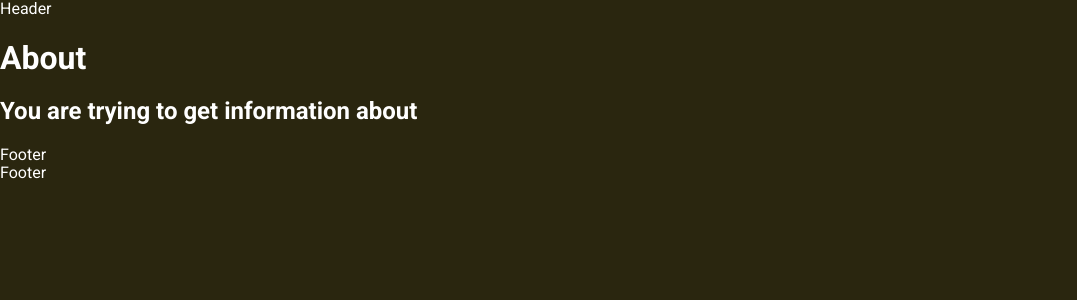
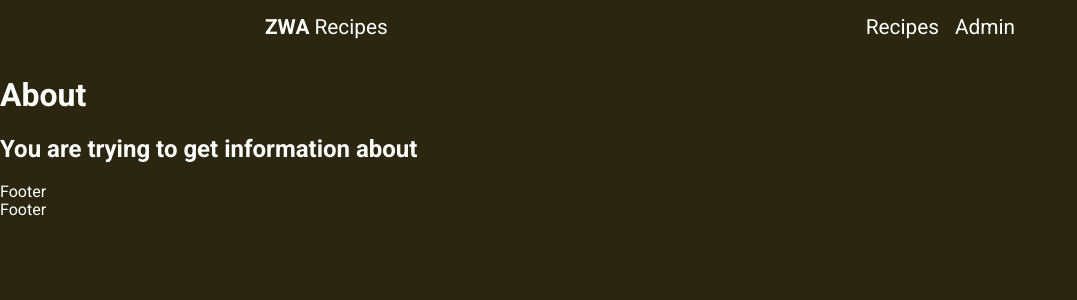
Before and after one commit to async-devil/cvut-fel-sit-zwa-semestralka, a PHP site: template src/views/about.php in a window 1280 px wide. Shown: the top 300 px of the page, without its empty margins (0-1077 px from the left). Run offline with PHP 8.4, Linux system fonts and the light colour scheme; the template is opened without the code that fills it, so the values that code supplies are empty.

Commit message:
feat: update header

```diff
--- a/src/public/styles/index.css
+++ b/src/public/styles/index.css
@@ -5,3 +5,43 @@ body {
   color: #ffffff;
   font-family: "Roboto", Arial, Helvetica, sans-serif;
 }
+
+a,
+a:hover,
+a:visited,
+a:active {
+  color: inherit;
+  text-decoration: none;
+
+  transition: text-decoration 0.2s ease;
+}
+
+header .wrapper {
+  max-width: 750px;
+
+  display: flex;
+  justify-content: space-between;
+
+  margin: 0 auto;
+  padding: 1rem 0;
+
+  font-size: 1.3rem;
+}
+
+header ul {
+  display: flex;
+  gap: 1rem;
+
+  padding: 0;
+  margin: 0;
+
+  list-style-type: none;
+}
+
+header ul a:hover {
+  text-decoration: underline;
+}
+
+main > h1 {
+  text-align: center;
+}
--- a/src/views/components/header.php
+++ b/src/views/components/header.php
@@ -1 +1,18 @@
-<header>Header</header>
+<?php
+require_once __DIR__ . "/../../common/Router/urlBuilder.php";
+
+use function App\urlBuilder;
+?>
+<header>
+  <div class="wrapper">
+    <div class="logo">
+      <b>ZWA</b> Recipes
+    </div>
+    <nav>
+      <ul>
+        <li><a href="<?= urlBuilder($GLOBALS["PREFIX"], "recipes/catalog/all") ?>">Recipes</a></li>
+        <li><a href="<?= urlBuilder($GLOBALS["PREFIX"], "admin") ?>">Admin</a></li>
+      </ul>
+    </nav>
+  </div>
+</header>
```
